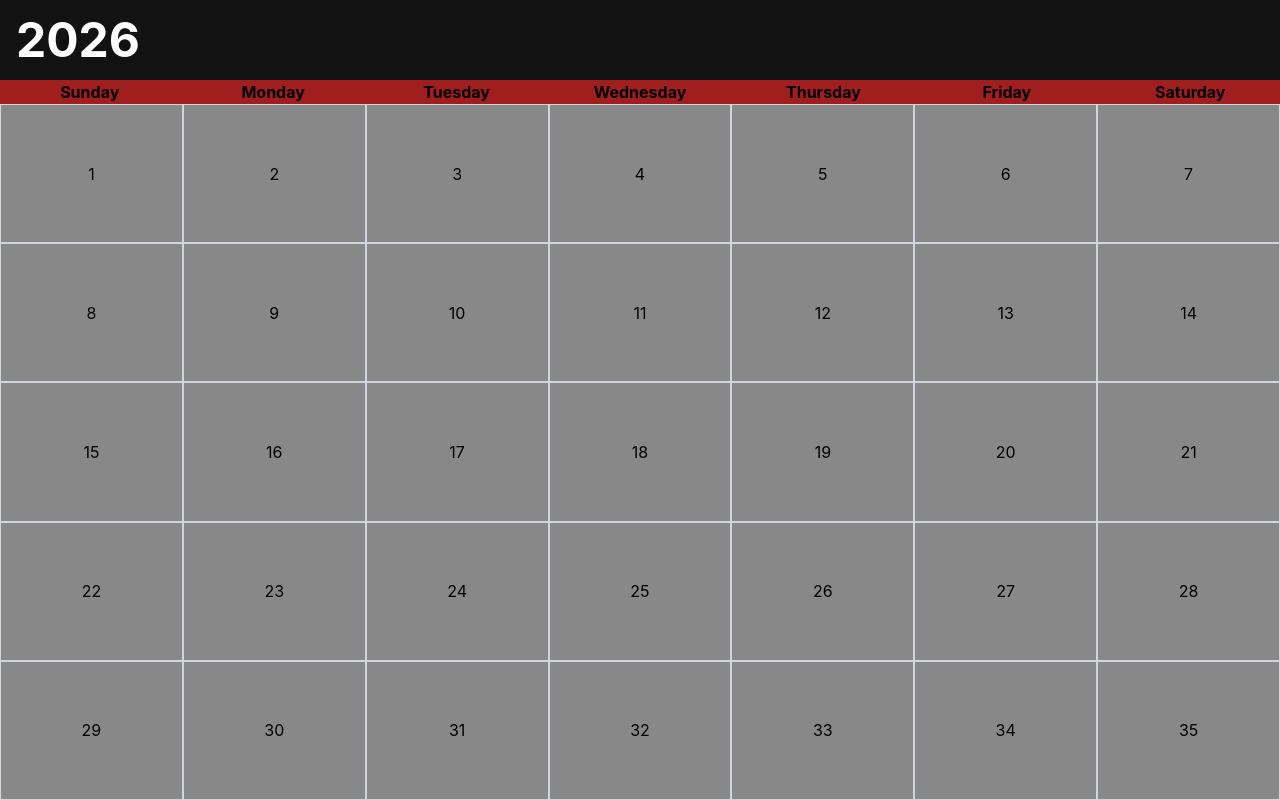
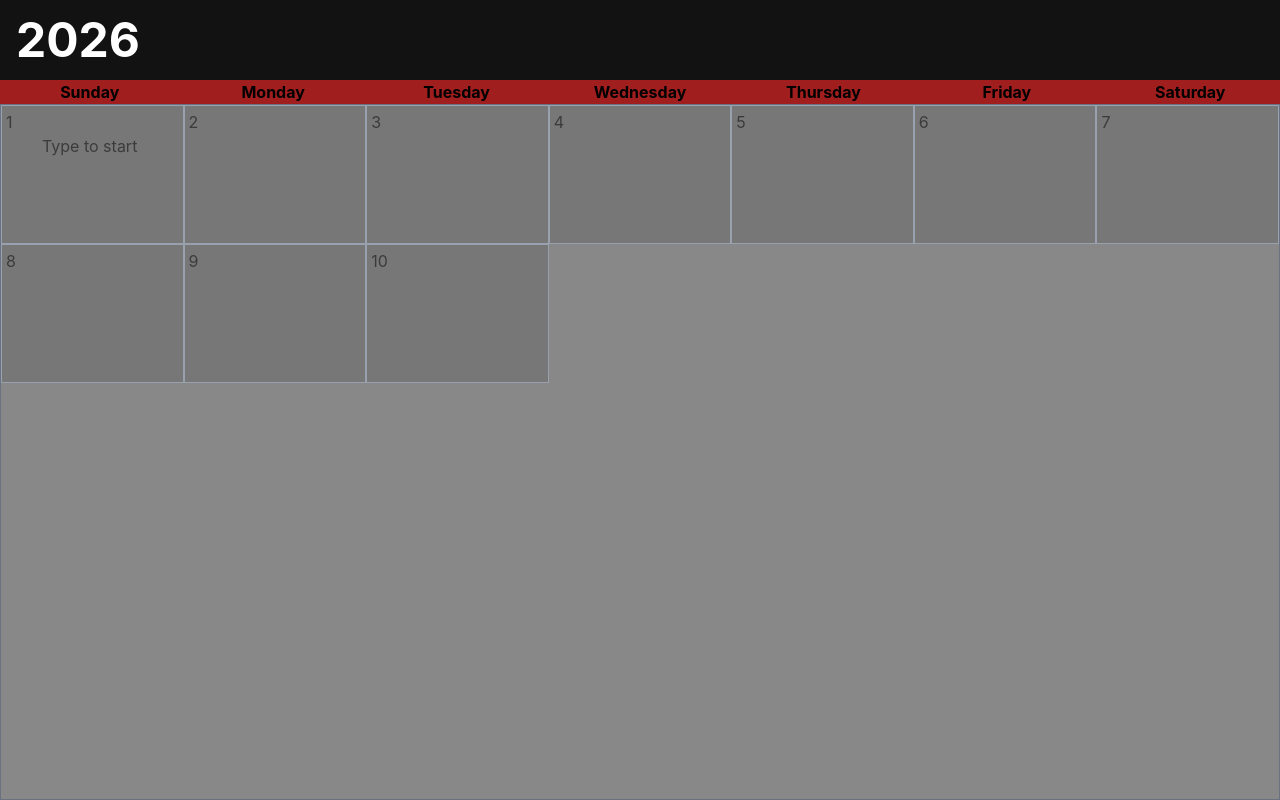
Before and after one commit to Interstellarr-Guy/Calender-Notes, a React (Vite) app: page / in a window 1280 px wide. Built offline with nearby package versions, Linux system fonts and the light colour scheme.

Commit message:
dates type check

```diff
--- a/src/App.css
+++ b/src/App.css
@@ -1,186 +1,15 @@
 @import "tailwindcss";
 
-.counter {
-  font-size: 16px;
-  padding: 5px 10px;
-  border-radius: 5px;
-  color: var(--accent);
-  background: var(--accent-bg);
-  border: 2px solid transparent;
-  transition: border-color 0.3s;
-  margin-bottom: 24px;
+#con {
+    width:100%;
+    height: 100%;
+    display: block;
+    resize: none;
+}
+.box{
+    border-style: var(--tw-border-style);
+    border-width: 1px;
+    padding: 4px;
+    background-color: #777;
 
-  &:hover {
-    border-color: var(--accent-border);
-  }
-  &:focus-visible {
-    outline: 2px solid var(--accent);
-    outline-offset: 2px;
-  }
 }
-
-.hero {
-  position: relative;
-
-  .base,
-  .framework,
-  .vite {
-    inset-inline: 0;
-    margin: 0 auto;
-  }
-
-  .base {
-    width: 170px;
-    position: relative;
-    z-index: 0;
-  }
-
-  .framework,
-  .vite {
-    position: absolute;
-  }
-
-  .framework {
-    z-index: 1;
-    top: 34px;
-    height: 28px;
-    transform: perspective(2000px) rotateZ(300deg) rotateX(44deg) rotateY(39deg)
-      scale(1.4);
-  }
-
-  .vite {
-    z-index: 0;
-    top: 107px;
-    height: 26px;
-    width: auto;
-    transform: perspective(2000px) rotateZ(300deg) rotateX(40deg) rotateY(39deg)
-      scale(0.8);
-  }
-}
-
-#center {
-  display: flex;
-  flex-direction: column;
-  gap: 25px;
-  place-content: center;
-  place-items: center;
-  flex-grow: 1;
-
-  @media (max-width: 1024px) {
-    padding: 32px 20px 24px;
-    gap: 18px;
-  }
-}
-
-#next-steps {
-  display: flex;
-  border-top: 1px solid var(--border);
-  text-align: left;
-
-  & > div {
-    flex: 1 1 0;
-    padding: 32px;
-    @media (max-width: 1024px) {
-      padding: 24px 20px;
-    }
-  }
-
-  .icon {
-    margin-bottom: 16px;
-    width: 22px;
-    height: 22px;
-  }
-
-  @media (max-width: 1024px) {
-    flex-direction: column;
-    text-align: center;
-  }
-}
-
-#docs {
-  border-right: 1px solid var(--border);
-
-  @media (max-width: 1024px) {
-    border-right: none;
-    border-bottom: 1px solid var(--border);
-  }
-}
-
-#next-steps ul {
-  list-style: none;
-  padding: 0;
-  display: flex;
-  gap: 8px;
-  margin: 32px 0 0;
-
-  .logo {
-    height: 18px;
-  }
-
-  a {
-    color: var(--text-h);
-    font-size: 16px;
-    border-radius: 6px;
-    background: var(--social-bg);
-    display: flex;
-    padding: 6px 12px;
-    align-items: center;
-    gap: 8px;
-    text-decoration: none;
-    transition: box-shadow 0.3s;
-
-    &:hover {
-      box-shadow: var(--shadow);
-    }
-    .button-icon {
-      height: 18px;
-      width: 18px;
-    }
-  }
-
-  @media (max-width: 1024px) {
-    margin-top: 20px;
-    flex-wrap: wrap;
-    justify-content: center;
-
-    li {
-      flex: 1 1 calc(50% - 8px);
-    }
-
-    a {
-      width: 100%;
-      justify-content: center;
-      box-sizing: border-box;
-    }
-  }
-}
-
-#spacer {
-  height: 88px;
-  border-top: 1px solid var(--border);
-  @media (max-width: 1024px) {
-    height: 48px;
-  }
-}
-
-.ticks {
-  position: relative;
-  width: 100%;
-
-  &::before,
-  &::after {
-    content: '';
-    position: absolute;
-    top: -4.5px;
-    border: 5px solid transparent;
-  }
-
-  &::before {
-    left: 0;
-    border-left-color: var(--border);
-  }
-  &::after {
-    right: 0;
-    border-right-color: var(--border);
-  }
-}
--- a/src/Content.jsx
+++ b/src/Content.jsx
@@ -2,12 +2,38 @@ import React from 'react'
 
 export const Content = () => {
   return (
-    <div className='bg-[#888] flex-1 grid grid-cols-[repeat(7,1fr)] grid-rows-[repeat(5,1fr)]'>
-        {[...Array(35)].map((_, i) => (
-    <div key={i} className="border border-gray-300 flex items-center justify-center">
-      {i + 1}
-    </div>
-  ))}
+    <div className='bg-[#888] h-[90%] w-full grid grid-cols-[repeat(7,1fr)] grid-rows-[repeat(5,1fr)] border border-gray-500'>
+
+        <div className='box border-gray-400'>
+          <textarea placeholder='1
+        Type to start' id="con"></textarea></div>
+
+          <div className='box border-gray-400'>
+          <textarea placeholder='2' id="con"></textarea></div>
+          <div className='box border-gray-400'>
+          <textarea placeholder='3' id="con"></textarea></div>
+          <div className='box border-gray-400'>
+          <textarea placeholder='4' id="con"></textarea></div>
+          <div className='box border-gray-400'>
+          <textarea placeholder='5' id="con"></textarea></div>
+          <div className='box border-gray-400'>
+          <textarea placeholder='6' id="con"></textarea></div>
+          <div className='box border-gray-400'>
+          <textarea placeholder='7' id="con"></textarea></div>
+          <div className='box border-gray-400'>
+          <textarea placeholder='8' id="con"></textarea></div>
+          <div className='box border-gray-400'>
+          <textarea placeholder='9' id="con"></textarea></div>
+          <div className='box border-gray-400'>
+          <textarea placeholder='10' id="con"></textarea></div>
+
+
     </div>
   )
 }
+
+//{[...Array(35)].map((_, i) => (
+ //   <div key={i} className="border border-gray-300 flex items-center justify-center">
+   //   {i + 1}
+  //  </div>
+ // ))}
```
